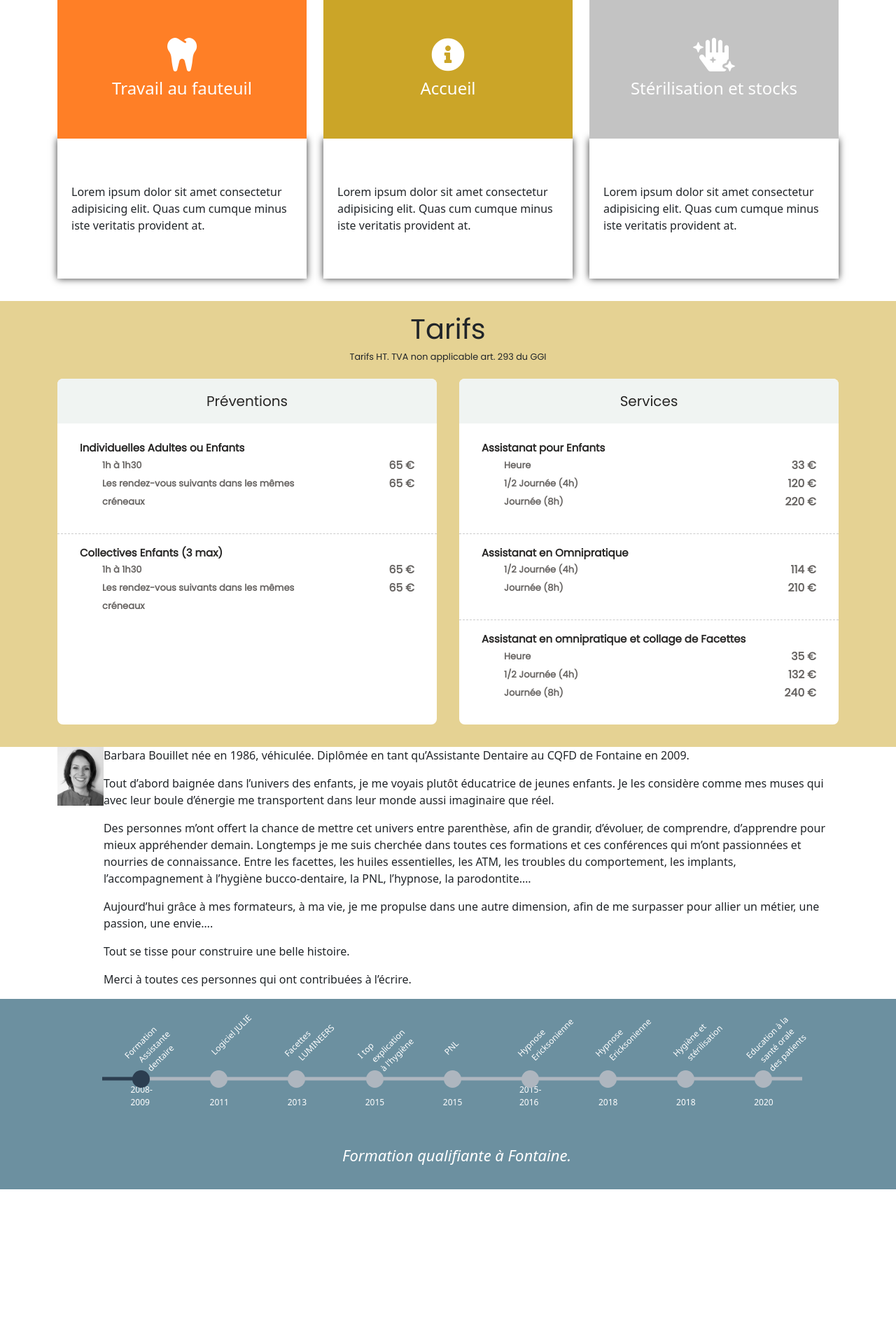
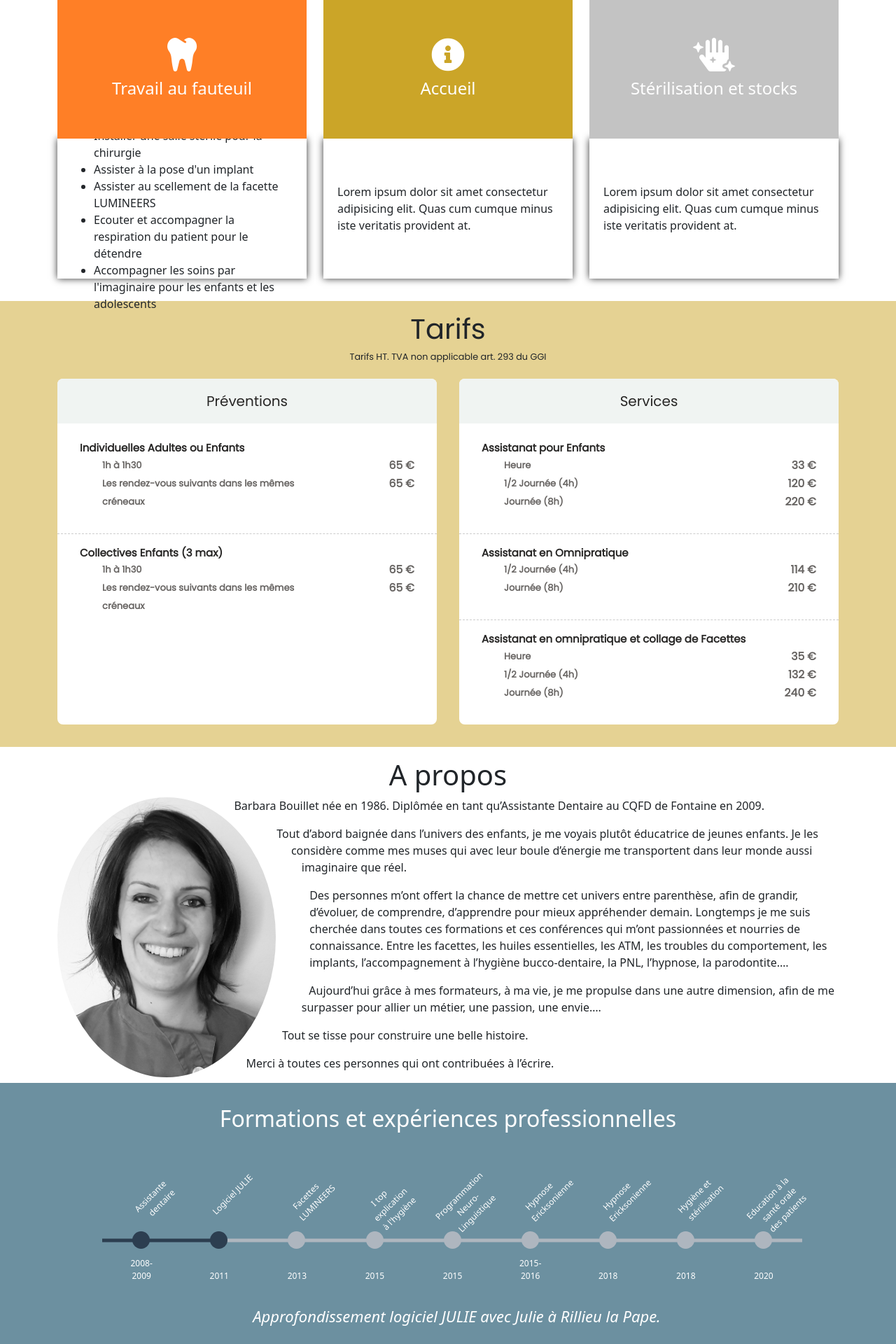
Before and after one commit to BenBBO/bab-assitante-dentaire, a Vue app: page / in a window 1280 px wide. Shown: the part 1380-3300 px from the top of the page at 70% size. Before the commit the page ends 3111 px from the top, so only its background shows below. Built offline with nearby package versions, Linux system fonts and the light colour scheme.

Commit message:
Correction Timeline responsive mode + ajout prestation

```diff
--- a/package.json
+++ b/package.json
@@ -25,6 +25,7 @@
     "babel-eslint": "^10.1.0",
     "eslint": "^6.7.2",
     "eslint-plugin-vue": "^6.2.2",
+    "html-loader": "^1.3.2",
     "sass": "^1.26.5",
     "sass-loader": "^8.0.2",
     "vue-template-compiler": "^2.6.11"
--- a/public/index.html
+++ b/public/index.html
@@ -4,12 +4,12 @@
     <meta charset="utf-8">
     <meta http-equiv="X-UA-Compatible" content="IE=edge">
     <meta name="viewport" content="width=device-width,initial-scale=1.0">
-    <link rel="icon" href="<%= BASE_URL %>favicon.ico">
-    <title><%= htmlWebpackPlugin.options.title %></title>
+    <link rel="icon" href="favicon.ico">
+    <title>Site a Bab</title>
   </head>
   <body>
     <noscript>
-      <strong>We're sorry but <%= htmlWebpackPlugin.options.title %> doesn't work properly without JavaScript enabled. Please enable it to continue.</strong>
+      <strong>We're sorry but Site a Bab doesn't work properly without JavaScript enabled. Please enable it to continue.</strong>
     </noscript>
     <div id="app"></div>
     <!-- built files will be auto injected -->
--- a/src/components/About.vue
+++ b/src/components/About.vue
@@ -1,13 +1,12 @@
 <template>
   <div id="about">
-    <div class="d-flex justify-content-evenly align-items-stretch container">
-      <div class="about-image">
+    <h1 class="main-title">A propos</h1>
+    <div class="container">
+      <div class="about-description">
         <img src="@/assets/bab-face.jpg" />
-      </div>
-      <div class="about-description">
         <p>
-          Barbara Bouillet née en 1986, véhiculée. Diplômée en tant
-          qu’Assistante Dentaire au CQFD de Fontaine en 2009.
+          Barbara Bouillet née en 1986. Diplômée en tant qu’Assistante Dentaire
+          au CQFD de Fontaine en 2009.
         </p>
         <p>
           Tout d’abord baignée dans l’univers des enfants, je me voyais plutôt
@@ -34,7 +33,7 @@
       </div>
     </div>
     <div class="timeline-container">
-      <Timeline :dates="formations" />
+      <Timeline :dates="formations" title="Formations et expériences professionnelles" />
     </div>
   </div>
 </template>
@@ -48,7 +47,7 @@ export default {
       formations: [
         {
           date: "2008-2009",
-          label: "Formation Assistante dentaire",
+          label: "Assistante dentaire",
           description: "Formation qualifiante à Fontaine.",
           id: 1,
         },
@@ -73,7 +72,7 @@ export default {
         },
         {
           date: "2015",
-          label: "PNL",
+          label: "Programmation Neuro-Linguistique",
           description: "M.Giorgi à Lyon.",
           id: 5,
         },
@@ -87,19 +86,19 @@ export default {
           date: "2018",
           label: "Hypnose Ericksonienne",
           description: "Adentia à Paris.",
-          id:7
+          id: 7,
         },
         {
           date: "2018",
           label: "Hygiène et stérilisation",
           description: "UFSBD.",
-          id:8
+          id: 8,
         },
         {
           date: "2020",
           label: "Education à la santé orale des patients",
           description: "UFSBD.",
-          id:9
+          id: 9,
         },
       ],
     };
@@ -108,12 +107,14 @@ export default {
 </script>
 <style lang="scss" scoped>
 #about {
-  .about-image {
-    width: 20%;
-
+  .about-description {
     img {
+      border-radius: 50%;
       max-width: 100%;
-      height: auto;
+      height: 25em;
+      float: left;
+      shape-outside: circle(50%);
+      margin-right: 3em;
     }
   }
 }
--- a/src/components/Prestation.vue
+++ b/src/components/Prestation.vue
@@ -29,7 +29,7 @@
         title="Travail au fauteuil"
         color="#FF7F26"
         iconName="tooth"
-        description="Lorem ipsum dolor sit amet consectetur adipisicing elit. Quas cum cumque minus iste veritatis provident at."
+        :description="travailFauteuil"
       />
       <PrestationCard
         class="col-lg-4 col-md-6 mt-4"
@@ -50,9 +50,15 @@
 </template>
 <script>
 import PrestationCard from "@/components/PrestationCard.vue";
+import test from '@/ressources/prestations/travailFauteuil.html';
 export default {
   name: "Prestation",
   components: { PrestationCard },
+  data(){
+    return {
+      travailFauteuil : test
+    }
+  }
 };
 </script>
 <style lang="scss" scoped>
--- a/src/components/PrestationCard.vue
+++ b/src/components/PrestationCard.vue
@@ -8,8 +8,8 @@
     </div>
     <div class="face face2">
       <div class="content">
-        <p>
-          {{ description }}
+        <p v-html="description">
+
         </p>
       </div>
     </div>
--- a/src/components/Timeline.vue
+++ b/src/components/Timeline.vue
@@ -1,22 +1,29 @@
 <template>
+  <div class="timeline-container">
+    <h2>{{ title }}</h2>
     <div class="flex-parent">
       <div class="input-flex-container">
-      <template v-for="dateEntry in dates">
+        <template v-for="(dateEntry, index) in dates">
           <input
             type="radio"
             name="timeline-dot"
             v-model="selectedDate"
-          :value="`${dateEntry.id}`"
-          :key="`input-${dateEntry.id}`"
-          :id="`input-${dateEntry.id}`"
+            :value="`${index}`"
+            :key="`input-${index}`"
+            :id="`input-${index}`"
           />
-        <div class="dot-info" :key="`dot-${dateEntry.id}`">
-          <label class="year" :for="`input-${dateEntry.id}`" >{{ dateEntry.date }}</label>
-          <label class="label" :for="`input-${dateEntry.id}`" >{{ dateEntry.label }}</label>
+          <div class="dot-info" :key="`dot-${index}`">
+            <label class="year" :for="`input-${index}`">{{
+              dateEntry.date
+            }}</label>
+            <label class="label" :for="`input-${index}`">{{
+              dateEntry.label
+            }}</label>
           </div>
         </template>
         <div id="timeline-descriptions-wrapper">
           {{ description }}
+        </div>
       </div>
     </div>
   </div>
@@ -26,23 +33,41 @@ export default {
   name: "Timeline",
   props: {
     dates: { type: Array, required: true },
+    title: { type: String },
   },
   data() {
     return {
-      selectedDate: null,
+      selectedDate: 0,
+      interval: null,
     };
   },
   computed: {
     description() {
-      const selectedEntry = this.dates.find((d) => d.id == this.selectedDate);
+      const selectedEntry = this.dates[this.selectedDate];
 
       if (selectedEntry) return selectedEntry.description;
 
       return null;
     },
   },
+  methods: {
+    incrementSelectedDate() {
+      if (this.selectedDate < (this.dates.length-1)) this.selectedDate++;
+      else this.selectedDate = 0;
+    },
+    setAutomaticDateChange() {
+      if (this.interval) clearInterval(this.interval);
+
+      this.interval = setInterval(this.incrementSelectedDate, 4000);
+    },
+  },
   mounted() {
-    this.selectedDate = this.dates[0].id;
+    this.setAutomaticDateChange();
+  },
+  watch: {
+    selectedDate() {
+      this.setAutomaticDateChange();
+    },
   },
 };
 </script>
@@ -55,6 +80,13 @@ $dotWidth: 25px;
 $active: #2c3e50;
 $inactive: #aeb6bf;
 
+.timeline-container {
+  background-color: #3f6e82c2;
+  color: white;
+  padding: 2em 0;
+  text-align: center;
+}
+
 .flex-parent {
   display: flex;
   flex-direction: column;
@@ -62,9 +94,6 @@ $inactive: #aeb6bf;
   align-items: center;
   width: 100%;
   min-height: 17rem;
-  background-color: #3f6e82c2;
-  color: white;
-  padding: 2em 0 ;
 }
 
 .input-flex-container {
@@ -77,6 +106,7 @@ $inactive: #aeb6bf;
   position: relative;
   z-index: 0;
   margin-left: calc((#{$parentWidth} - #{$dotWidth}) / #{$numDots});
+  margin-top: 70px;
 }
 
 input {
@@ -160,14 +190,15 @@ input {
   //position each span on top of the dot immediately before it; -1px at the end is just fudging the numbers for rounding error
   left: calc((((#{$parentWidth} - #{$dotWidth}) / #{$numDots}) * -1) - 1px);
 
-  span,label {
+  span,
+  label {
     visibility: visible;
     position: absolute;
     font-size: 12px;
     cursor: pointer;
 
     &.year {
-      bottom: -30px;
+      bottom: -3rem;
       left: 50%;
       transform: translateX(-50%);
     }
@@ -230,9 +261,9 @@ input {
   .input-flex-container {
     flex-wrap: wrap;
     justify-content: center;
-    width: 400px;
+    width: 90%;
     height: auto;
-    margin-top: 15vh;
+    margin-top: 3rem;
     margin-left: 0;
     padding-bottom: 30px;
   }
@@ -241,7 +272,7 @@ input {
   .dot-info {
     width: 60px;
     height: 60px;
-    margin: 0 10px 50px;
+    margin: 0 15px 70px;
   }
 
   input {
@@ -257,7 +288,8 @@ input {
       + .dot-info {
         background-color: $active;
 
-        span {
+        span,
+        label {
           &.year {
             font-size: 14px;
           }
@@ -278,7 +310,8 @@ input {
     margin-left: -70px;
     background-color: $inactive;
 
-    span {
+    span,
+    label {
       &.year {
         top: 0;
         left: 0;
--- /dev/null
+++ b/src/ressources/prestations/travailFauteuil.html
@@ -0,0 +1,8 @@
+<ul>
+    <li><b>Anticiper</b> les gestes du Docteur en soin</li>
+    <li>Installer une salle stérile pour la chirurgie</li>
+    <li>Assister à la pose d'un implant</li>
+    <li>Assister au scellement de la facette LUMINEERS</li>
+    <li>Ecouter et accompagner la respiration du patient pour le détendre</li>
+    <li>Accompagner les soins par l'imaginaire pour les enfants et les adolescents</li>
+</ul>
--- a/vue.config.js
+++ b/vue.config.js
@@ -1,4 +1,22 @@
 // vue.config.js
 module.exports = {
-    publicPath: './'
-  }
+  publicPath: './',
+  configureWebpack: {
+    module: {
+      rules: [
+        {
+          test: /\.html$/i,
+          loader: 'html-loader',
+        }
+      ]
+    }
+  },
+  chainWebpack: config => {
+    config
+        .plugin('html')
+        .tap(args => {
+            args[0].title = "My Vue App";
+            return args;
+        })
+}
+}
```
Also changed, not shown: 1 other file (tests, documents, lock files or other folders). Lines whose indentation alone changed are shown as unchanged.
